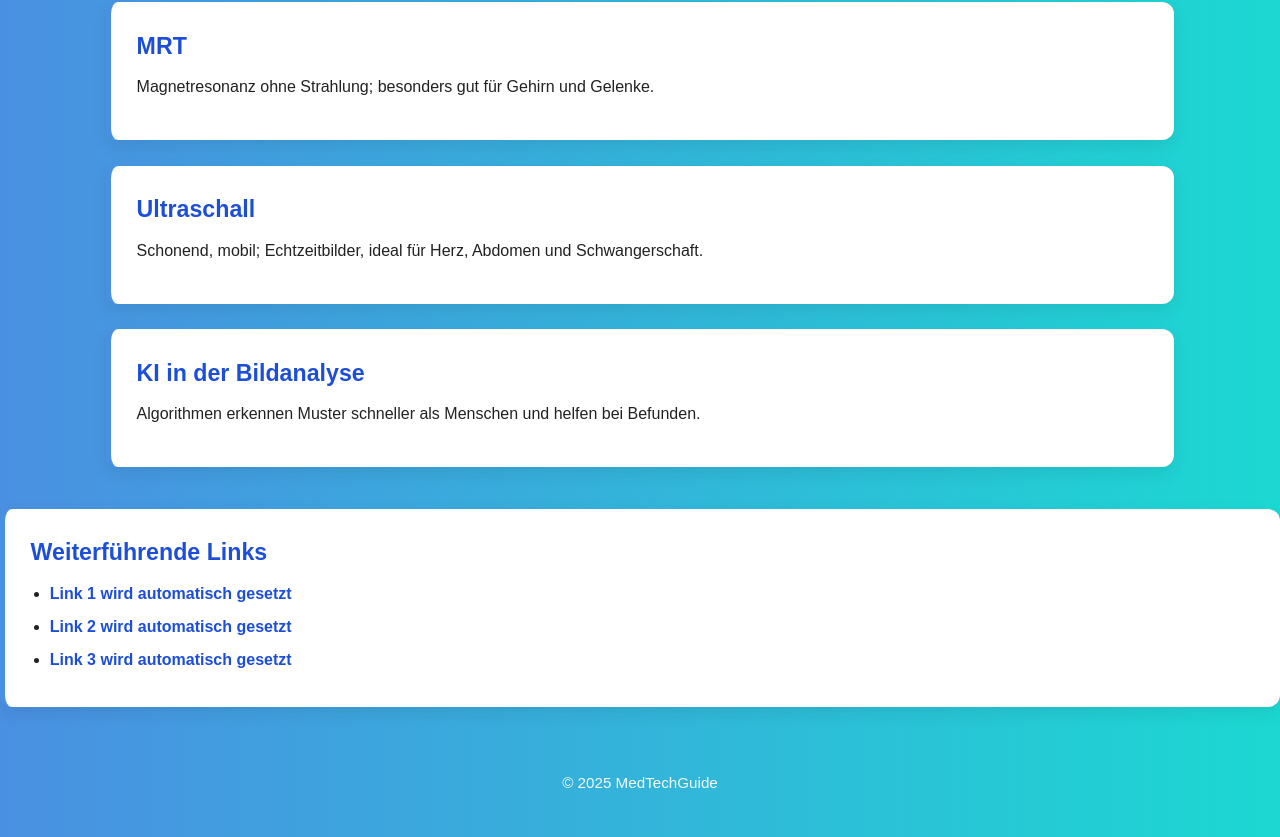
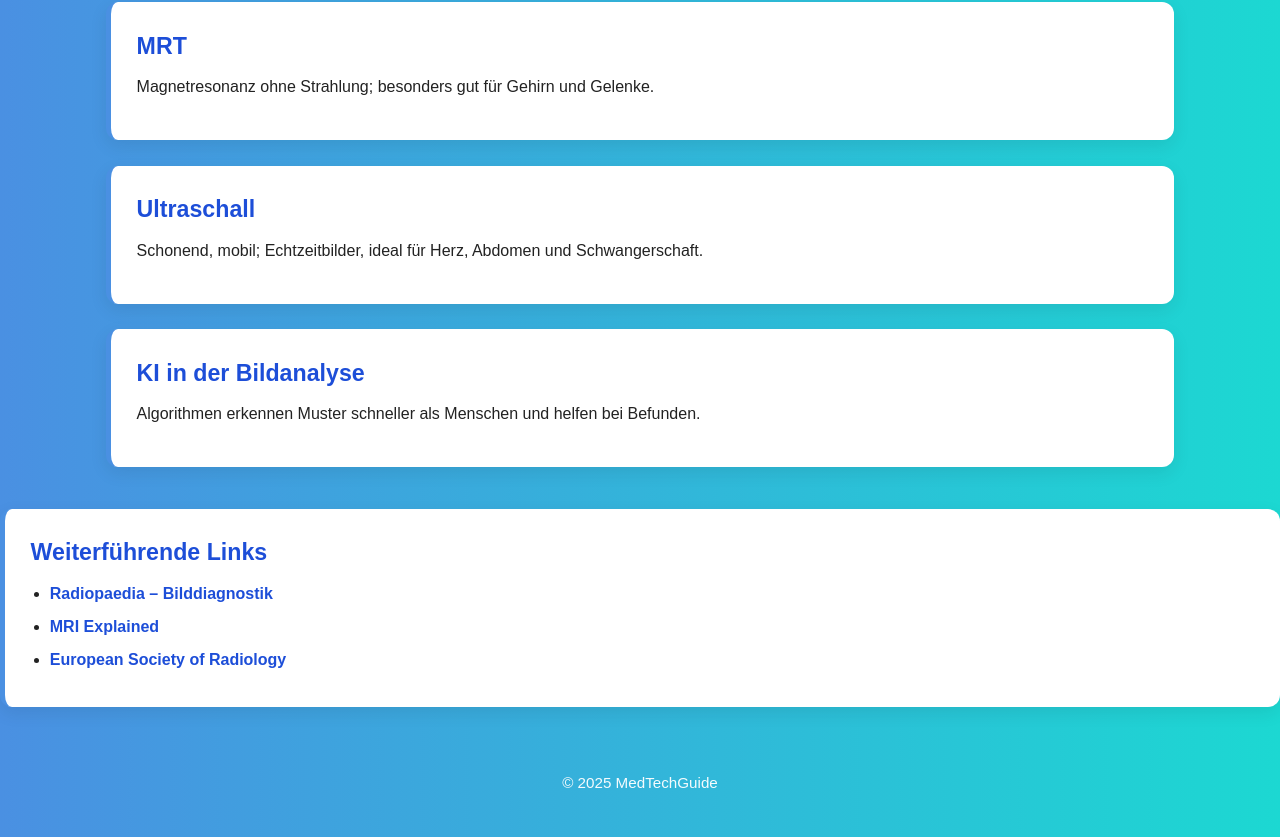
Before and after one commit to jonathan010110/MedTechGuide, a plain HTML site: page bildgebung.html in a window 1280 px wide. Shown: the part 1437-2274 px from the top of the page. Drawn offline with Linux system fonts and the light colour scheme.

Commit message:
Implement related links functionality in bildgebung.html and exoskelette.html with enhanced link management

```diff
--- a/bildgebung.html
+++ b/bildgebung.html
@@ -97,6 +97,63 @@
                 : "none")
           );
       }
-    </script>
-  </body>
+function setRelatedLinks(topic) {
+    const links = {
+        diabetes: [
+            ["International Diabetes Federation", "https://idf.org/"],
+            ["Diabetes Info Österreich", "https://www.diabetes.at/"],
+            ["Deutsche Diabetes Hilfe", "https://www.diabetesde.org/"]
+        ],
+        allergie: [
+            ["Österreichische Gesellschaft für Allergologie", "https://www.oegaai.at/"],
+            ["Allergy.org Expertenportal", "https://www.allergy.org.au/"],
+            ["Pollenwarndienst Europa", "https://www.pollenwarndienst.at/"]
+        ],
+        herz: [
+            ["Herzstiftung Deutschland", "https://www.herzstiftung.de/"],
+            ["American Heart Association", "https://www.heart.org/"],
+            ["Cardio Smart", "https://www.cardiosmart.org/"]
+        ],
+        bildgebung: [
+            ["Radiopaedia – Bilddiagnostik", "https://radiopaedia.org/"],
+            ["MRI Explained", "https://mriexplained.com/"],
+            ["European Society of Radiology", "https://www.myesr.org/"]
+        ],
+        neurochips: [
+            ["BCI Research", "https://www.bci-info.org/"],
+            ["Neuralink Infos", "https://neuralink.com/"],
+            ["BCI TU Graz", "https://bci.tugraz.at/"]
+        ],
+        exoskelette: [
+            ["Exoskeleton Report", "https://exoskeletonreport.com/"],
+            ["ReWalk Robotics", "https://rewalk.com/"],
+            ["Ekso Bionics", "https://eksobionics.com/"]
+        ],
+        genetik: [
+            ["Genome.gov", "https://www.genome.gov/"],
+            ["Learn Genetics", "https://learn.genetics.utah.edu/"],
+            ["YourGenome", "https://www.yourgenome.org/"]
+        ],
+        ki: [
+            ["AI in Medicine", "https://aimedicine.info/"],
+            ["Stanford AI Health", "https://aihealth.stanford.edu/"],
+            ["WHO KI Leitfaden", "https://www.who.int/publications/i/item/9789240029200"]
+        ]
+    };
+
+    if (links[topic]) {
+        document.getElementById("link1").href = links[topic][0][1];
+        document.getElementById("link1").innerText = links[topic][0][0];
+        document.getElementById("link2").href = links[topic][1][1];
+        document.getElementById("link2").innerText = links[topic][1][0];
+        document.getElementById("link3").href = links[topic][2][1];
+        document.getElementById("link3").innerText = links[topic][2][0];
+    }
+}
+</script>
+
+<!-- Hier sagst du, welches Thema die Seite hat -->
+<script>setRelatedLinks("bildgebung");</script>
+
+</body>
 </html>
```
Also changed, not shown: exoskelette.html (+72 -4 lines).
